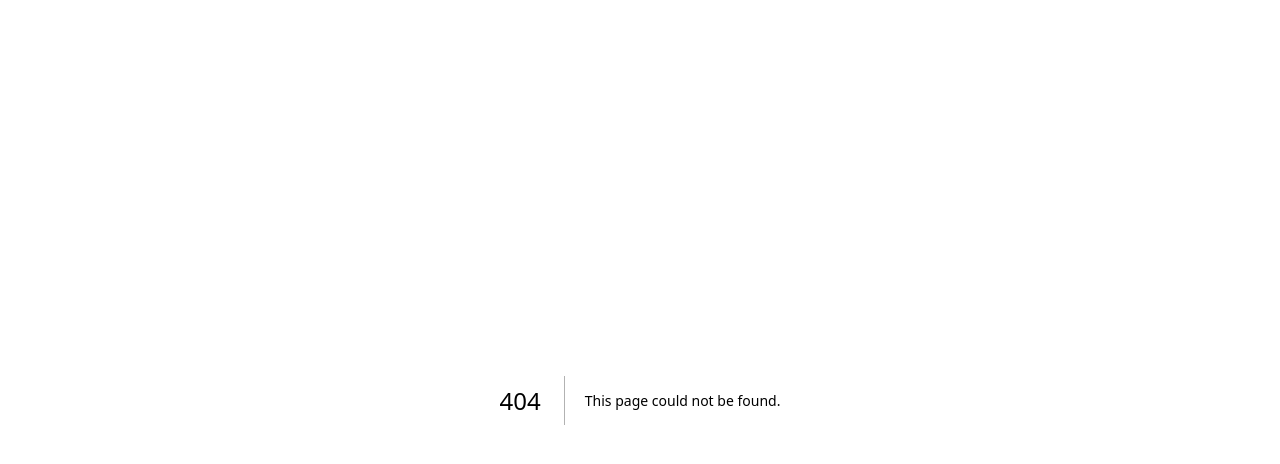
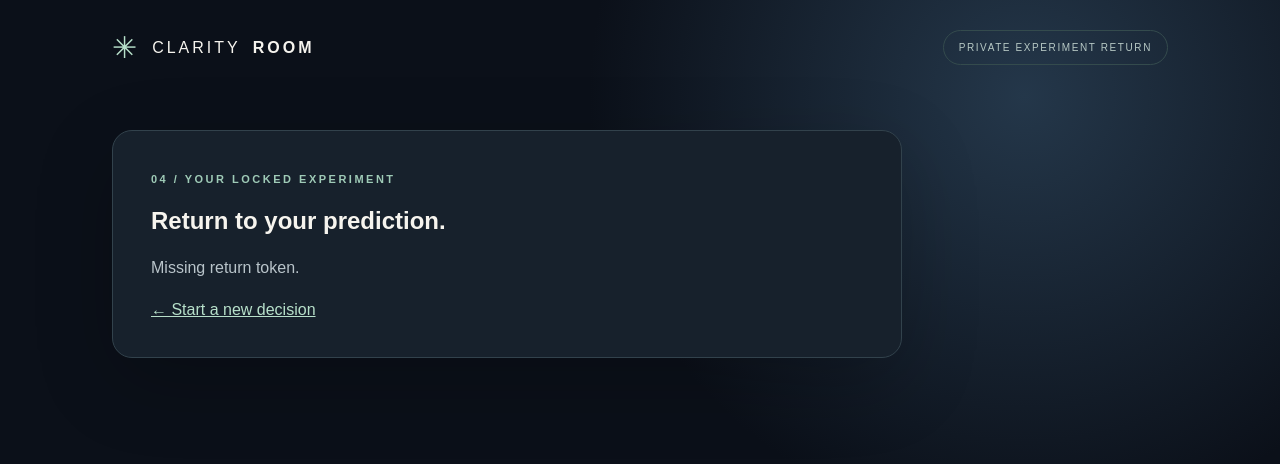
Before and after one commit to patelsaureen/clarity-room-meta-hackathon, a Next.js app: page /return in a window 1280 px wide. Before the commit this address had no page. Shown: the top 464 px of the page. Built offline with nearby package versions, Linux system fonts and the light colour scheme.

Commit message:
feat: private return page displaying immutable original prediction

```diff
--- /dev/null
+++ b/src/app/return/page.tsx
@@ -0,0 +1,10 @@
+"use client";
+import { useEffect,useState } from "react";
+import { useSearchParams } from "next/navigation";
+import Link from "next/link";
+export default function ReturnPage(){
+ const params=useSearchParams(),token=params.get("token");
+ const [data,setData]=useState<any>(null),[error,setError]=useState(""),[loading,setLoading]=useState(true);
+ useEffect(()=>{if(!token){setError("Missing return token.");setLoading(false);return;}fetch("/api/return?token="+encodeURIComponent(token),{cache:"no-store"}).then(async r=>{const d=await r.json();if(!r.ok)throw new Error(d.error);setData(d.experiment);}).catch(e=>setError(e.message)).finally(()=>setLoading(false));},[token]);
+ return <main className="shell"><header className="topbar"><div className="brand"><span className="mark">✳</span>CLARITY <strong>ROOM</strong></div><span className="badge">PRIVATE EXPERIMENT RETURN</span></header><section className="workspace" style={{marginTop:65}}><div className="card"><span className="step">04 / YOUR LOCKED EXPERIMENT</span><h1>Return to your prediction.</h1>{loading&&<p>Loading your private experiment…</p>}{error&&<p role="alert">{error}</p>}{data&&<><p>Your original prediction is locked. It cannot be rewritten after the outcome.</p><div className="quote"><h3>Experiment</h3><p>{data.action}</p><p><strong>Duration:</strong> {data.duration}</p></div><div className="quote" style={{marginTop:14}}><h3>Original prediction · locked</h3><p>{data.prediction}</p></div><p className="fine">Saved {new Date(data.created_at).toLocaleString()}. This private link expires {new Date(data.expires_at).toLocaleDateString()}.</p><p className="fine">Outcome recording and Decision Map v2 are the next build stage.</p></>}<div className="actions"><Link href="/" style={{color:"#b7e0ca"}}>← Start a new decision</Link></div></div></section></main>;
+}
```
